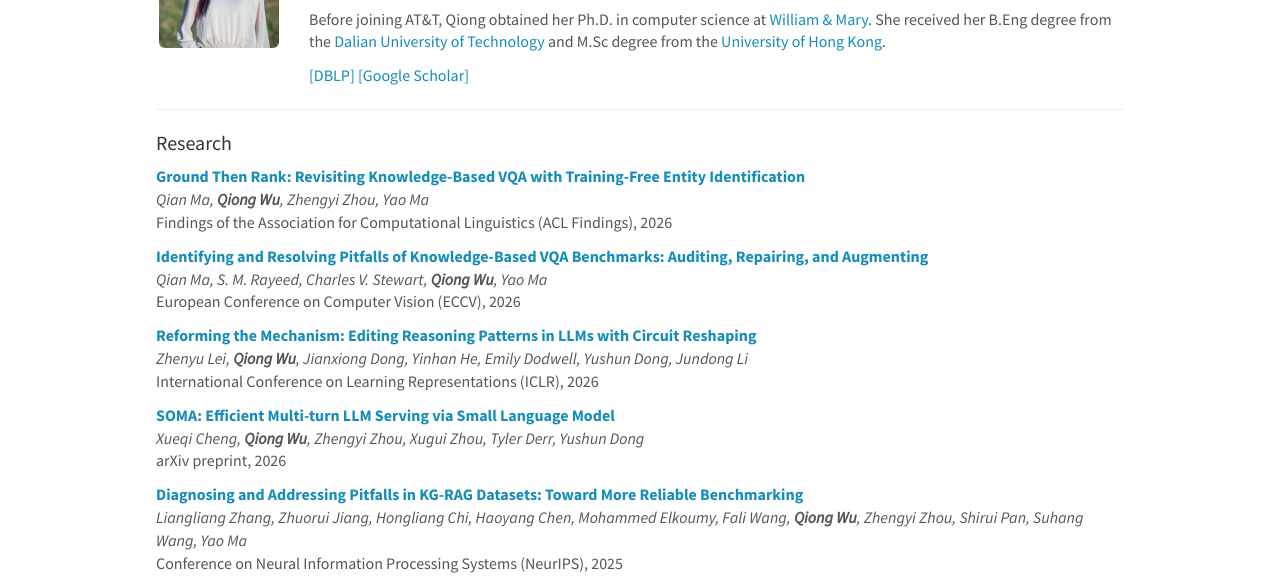
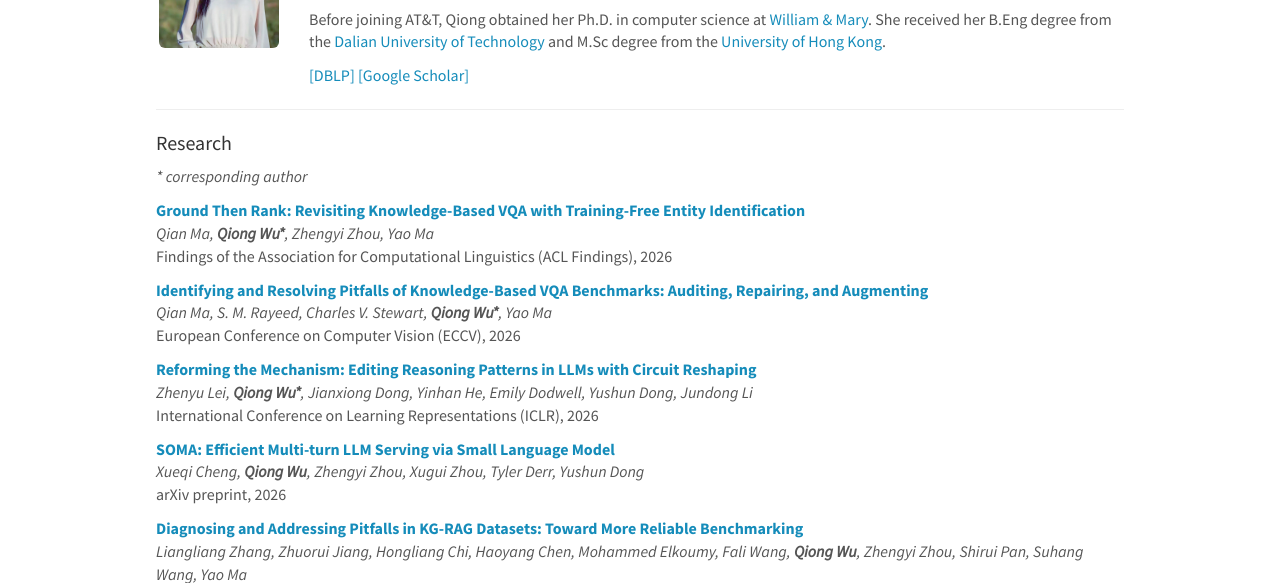
Before and after one commit to Qiong-WU/Qiong-WU.github.io, a plain HTML site: page index.html in a window 1280 px wide. Shown: the part 220-803 px from the top of the page. Drawn offline with nearby package versions, Linux system fonts and the light colour scheme.

Commit message:
Mark corresponding-author papers
Co-Authored-By: Claude Opus 5.5 <noreply@anthropic.com>
Claude-Session: https://claude.ai/code/session_01Uq2rj4JC31d9iRGfDtbRbn

```diff
--- a/index.html
+++ b/index.html
@@ -58,20 +58,21 @@ She received her B.Eng degree from the <a href="https://en.wikipedia.org/wiki/Da
 <hr />
 
 <h4 id="research">Research</h4>
+<p><em>* corresponding author</em></p>
 
 <p><a href="https://arxiv.org/abs/2606.23881">
   <b>Ground Then Rank: Revisiting Knowledge-Based VQA with Training-Free Entity Identification</b></a><br />
-  <em>Qian Ma, <b>Qiong Wu</b>, Zhengyi Zhou, Yao Ma </em><br />
+  <em>Qian Ma, <b>Qiong Wu*</b>, Zhengyi Zhou, Yao Ma </em><br />
   Findings of the Association for Computational Linguistics (ACL Findings), 2026</p>
 
 <p><a href="https://arxiv.org/abs/2607.00159">
   <b>Identifying and Resolving Pitfalls of Knowledge-Based VQA Benchmarks: Auditing, Repairing, and Augmenting</b></a><br />
-  <em>Qian Ma, S. M. Rayeed, Charles V. Stewart, <b>Qiong Wu</b>, Yao Ma </em><br />
+  <em>Qian Ma, S. M. Rayeed, Charles V. Stewart, <b>Qiong Wu*</b>, Yao Ma </em><br />
   European Conference on Computer Vision (ECCV), 2026</p>
 
 <p><a href="https://arxiv.org/abs/2603.06923">
   <b>Reforming the Mechanism: Editing Reasoning Patterns in LLMs with Circuit Reshaping</b></a><br />
-  <em>Zhenyu Lei, <b>Qiong Wu</b>, Jianxiong Dong, Yinhan He, Emily Dodwell, Yushun Dong, Jundong Li </em><br />
+  <em>Zhenyu Lei, <b>Qiong Wu*</b>, Jianxiong Dong, Yinhan He, Emily Dodwell, Yushun Dong, Jundong Li </em><br />
   International Conference on Learning Representations (ICLR), 2026</p>
 
 <p><a href="https://arxiv.org/abs/2605.11317">
```
